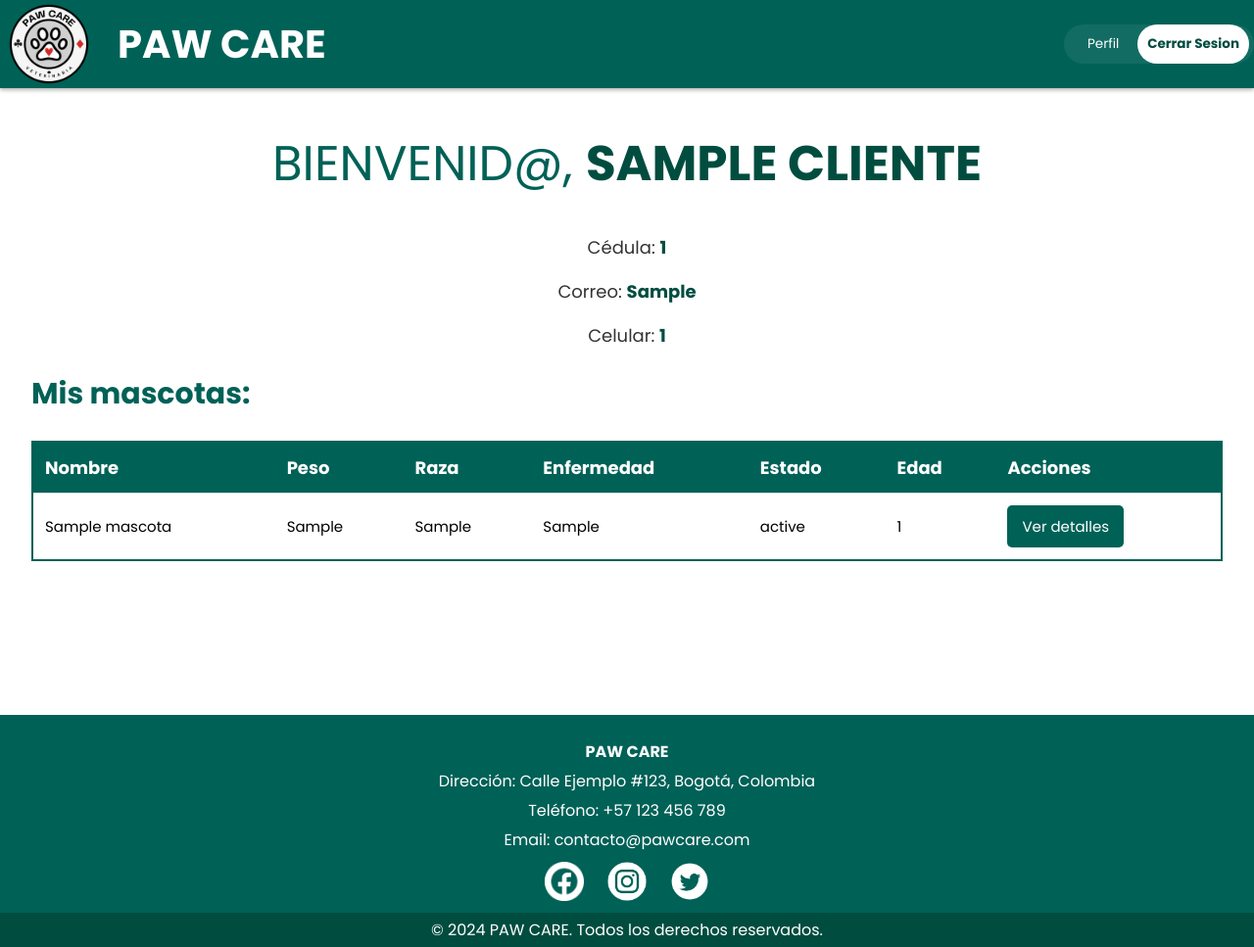
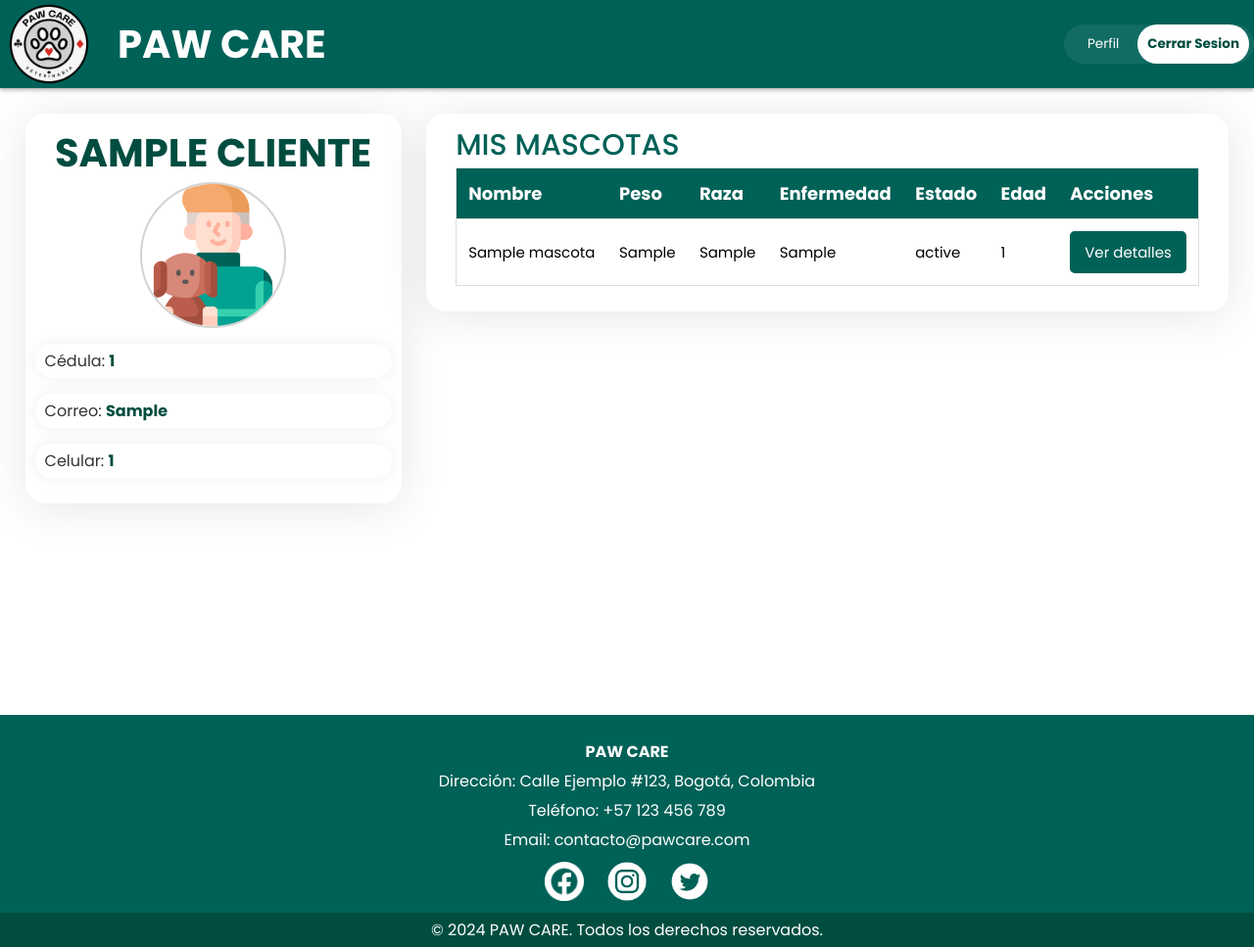
Before and after one commit to florezandres/PAW-CARE, a Spring Boot app: page /cliente/login?cedula=1 in a window 1280 px wide. Shown: the whole page at 98% size. Run offline with Spring Boot 4, Linux system fonts and the light colour scheme; tables that the repository leaves empty hold one stand-in row (values such as "Sample post").

Commit message:
Estetica Perfil Usuario

```diff
--- a/PAW CARE/src/main/resources/static/css/styles-perfil.css
+++ b/PAW CARE/src/main/resources/static/css/styles-perfil.css
@@ -1,9 +1,21 @@
 /* Estilos generales del contenido */
-  .content{
+.content {
   min-height: 80vh;
+  margin-top: 90px; /* Igual a la altura del header */
+  margin-left: 0;
+  margin-right: 0;
 }
 
-  .info h1{
+.contentUsuario {
+  min-height: 80vh;
+  display: flex;
+  justify-content: space-between;
+  margin-top: 90px; /* Igual a la altura del header */
+  margin-left: 0;
+  margin-right: 0;
+}
+
+.info h1 {
   padding-top: 40px;
 }
 
@@ -13,23 +25,22 @@
   text-align: center;
 }
 
-  .info h1, .info h2 {
+.info h1,
+.info h2 {
   text-align: center;
 }
 
-  .tabla-container h2{
-    text-align: left;
-    margin-left: 2.5%;
-  }
-
 .tabla {
-    width: 95%; /* Asegura que la tabla ocupe todo el espacio disponible */
+  padding: 10px;
+  width:95%;
+  border-collapse: collapse;
+  margin: 20px;
   font-size: 18px;
   text-align: left;
-    border: 2px solid #006157; /* Borde verde para destacar */
+  border: 1px solid #ddd;
   border-radius: 20px;
-    margin: 0 auto;
-    margin-bottom: 5%;
+  margin: 0 auto; /* Centra la tabla */
+  margin-bottom: 2%;
 }
 
 .tabla th,
@@ -51,22 +62,23 @@
   background-color: #ddd;
 }
 
-  h1, h2 {
+h1,
+h2 {
   color: #006157;
 }
 
-  h1 span, p span {
+h1 span,
+p span {
   font-weight: bold;
   color: #004d40;
 }
 
-  .btnCerrar{
+.btnCerrar {
   background-color: #ffffff;
   color: #004d40;
   font-weight: bold;
   border-radius: 20px;
 }
-
 
 /* Estilos del dashboard */
 .dashboard {
@@ -86,9 +98,8 @@
   box-shadow: 0 4px 50px rgba(0, 0, 0, 0.1); /* Sombra suave */
   transition: transform 0.3s, box-shadow 0.3s; /* Transiciones suaves */
   text-decoration: none;
-  align-content:center;
+  align-content: center;
   border-radius: 10px;
-
 }
 
 .dashboard-container:hover {
@@ -96,14 +107,14 @@
   box-shadow: 0 4px 16px rgba(0, 0, 0, 0.2); /* Sombra más grande al hacer hover */
 }
 
-.dashboard-container a{
+.dashboard-container a {
   display: flex;
   flex-direction: column;
   color: #2a2a2a;
   text-decoration: none;
 }
 
-.dashboard-container a:hover{
+.dashboard-container a:hover {
   color: #007f73;
   text-decoration: none;
 }
@@ -115,18 +126,84 @@
   align-self: center;
 }
 
-.btnCerrar{
+.btnCerrar {
   background-color: #ffffff;
   color: #004d40;
   font-weight: bold;
   border-radius: 20px;
 }
 
-.btnlogin{
+.btnlogin {
   width: 40px;
   padding-left: 20px;
 }
 
-.btnlogin a{
+.btnlogin a {
   padding-left: 20px;
 }
+
+/* Estilo dashboard de usuario */
+
+.info-usuario {
+  flex: 1;
+  max-width: 30%; /* Ocupa 1/3 de la página */
+  box-sizing: border-box;
+  padding: 10px;
+  background-color: white;
+  box-shadow: 0 4px 50px rgba(0, 0, 0, 0.1);
+  height: fit-content;
+  margin-left: 2%;
+  margin-top: 2%;
+  border-radius: 20px;
+}
+
+.info-usuario img {
+  width: 40%;
+  height: 40%;
+  margin: 0 auto;
+  display: block;
+  border-radius: 50%;
+  object-fit: cover;
+  border: 2.5px solid lightgray;
+}
+
+.info-usuario h1 {
+  text-align: center;
+}
+
+.info-container {
+  text-align: left;
+}
+
+.info-container p {
+  background-color: white;
+  padding: 5px 10px 5px 10px;
+  border-radius: 20px;
+  box-shadow: 0 0 15px 2px rgba(0, 0, 0, 0.05);
+  width: auto;
+}
+
+.username {
+  margin: 0;
+  font-size: 40px;
+}
+
+.tabla-container {
+  flex: 2;
+  max-width: 70%; /* Ocupa 2/3 de la página */
+  box-sizing: border-box;
+  padding: 10px;
+  background-color: white;
+  box-shadow: 0 4px 50px rgba(0, 0, 0, 0.1);
+  height: fit-content;
+  margin-top: 2%;
+  margin-left: 2%;
+  margin-right: 2%;
+  border-radius: 20px;
+}
+
+.tabla-container h2 {
+  margin: 0;
+  margin-left: 2.5%;
+  font-weight: 500;
+}
--- a/PAW CARE/src/main/resources/templates/clientePerfil.html
+++ b/PAW CARE/src/main/resources/templates/clientePerfil.html
@@ -33,15 +33,18 @@
             </nav>
         </div>
     </header>
-    <main class="content">
-        <div class="info">
-            <h1>Bienvenid@, <span th:text="${cliente.nombre}">Nombre del Cliente</span></h1>
-            <p>Cédula: <span th:text="${cliente.cedula}">Cédula</span></p>
-            <p>Correo: <span th:text="${cliente.correo}">Correo</span></p>
-            <p>Celular: <span th:text="${cliente.celular}">Celular</span></p>
+    <main class="contentUsuario">
+        <div class="info-usuario">
+            <h1 class="username"><span th:text="${cliente.nombre}">Nombre del Cliente</span></h1>
+            <img src="../img/iconoCliente.png" alt="Foto de Perfil">
+            <div class="info-container">
+              <p>Cédula: <span th:text="${cliente.cedula}">Cédula</span></p>
+              <p>Correo: <span th:text="${cliente.correo}">Correo</span></p>
+              <p>Celular: <span th:text="${cliente.celular}">Celular</span></p>
+            </div>
         </div>
         <div class="tabla-container">
-            <h2>Mis mascotas:</h2>
+            <h2>MIS MASCOTAS</h2>
             <table class="tabla">
                 <thead>
                     <tr>
```
Also changed, not shown: 3 other files. Lines whose indentation alone changed are shown as unchanged.
